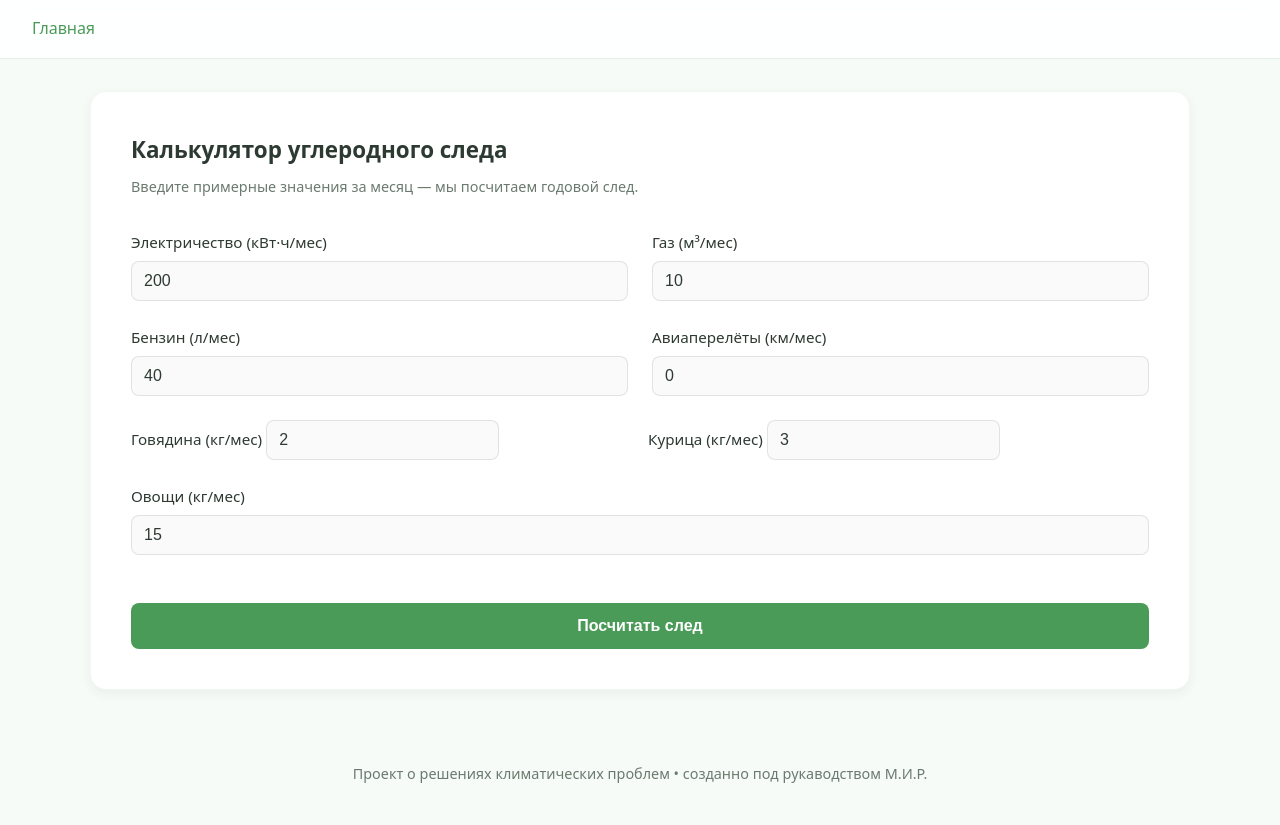
After one commit to swmedwedewa/Python.project_finals, a Flask app: page /carbon-calculator in a window 1280 px wide. The commit adds this page. Run offline with Flask 3, Linux system fonts and the light colour scheme.

Commit message:
Add files via upload

```diff
--- a/M7_Final_Project/main.py
+++ b/M7_Final_Project/main.py
@@ -1,6 +1,20 @@
-from flask import Flask, render_template
+from flask import Flask, render_template, request, jsonify
 
 app = Flask(__name__)
+
+# Переменные (кг CO₂)
+COEFFICIENTS = {
+    "electricity_kwh": 0.45,
+    "gas_m3": 1.9,
+    "petrol_l": 2.31,
+    "flight_km": 0.18,
+    "meat_beef_kg": 13.5,
+    "meat_chicken_kg": 3.7,
+    "veg_kg": 0.5,
+}
+
+TREE_CO2_PER_YEAR_KG = 22  # одно дерево
+
 
 @app.route('/')
 def index():
@@ -18,5 +32,62 @@ def category_transport():
 def category_forest():
     return render_template('category_forest.html')
 
+@app.route('/carbon-calculator')
+def carbon_calculator_page():
+    return render_template('carbon_calculator.html')
+
+@app.route('/api/carbon-calculator', methods=['POST'])
+def carbon_calculator_api():
+    data = request.form if request.form else {}
+
+    def get_float(key, default=0.0):
+        v = data.get(key, default)
+        try:
+            val = float(v)
+            return max(0.0, val)
+        except (TypeError, ValueError):
+            return 0.0
+
+    electricity = get_float("electricity_kwh")
+    gas = get_float("gas_m3")
+    petrol = get_float("petrol_l")
+    flight_km = get_float("flight_km")
+    meat_beef = get_float("meat_beef_kg")
+    meat_chicken = get_float("meat_chicken_kg")
+    veg = get_float("veg_kg")
+
+    total_co2_kg = (
+        electricity * COEFFICIENTS["electricity_kwh"] +
+        gas * COEFFICIENTS["gas_m3"] +
+        petrol * COEFFICIENTS["petrol_l"] +
+        flight_km * COEFFICIENTS["flight_km"] +
+        meat_beef * COEFFICIENTS["meat_beef_kg"] +
+        meat_chicken * COEFFICIENTS["meat_chicken_kg"] +
+        veg * COEFFICIENTS["veg_kg"]
+    )
+
+    total_co2_tons = total_co2_kg / 1000
+    trees_needed = total_co2_kg / TREE_CO2_PER_YEAR_KG
+
+    # Уровень воздействия
+    if total_co2_tons < 2:
+        level = "низкий"
+        message = "Хороший результат: ваш след ниже среднего."
+    elif total_co2_tons < 6:
+        level = "средний"
+        message = "Типичный городской след. Есть пространство для улучшений."
+    else:
+        level = "высокий"
+        message = "Высокий след. Несколько простых действий могут заметно его снизить."
+
+    return jsonify({
+        "co2_kg": round(total_co2_kg, 2),
+        "co2_tons": round(total_co2_tons, 2),
+        "trees_equivalent": round(trees_needed, 1),
+        "level": level,
+        "message": message,
+    })
+
+
 if __name__ == '__main__':
     app.run(debug=True)
--- a/M7_Final_Project/templates/base.html
+++ b/M7_Final_Project/templates/base.html
@@ -1,6 +1,7 @@
 <!DOCTYPE html>
 <html lang="ru">
 <head>
+    <link rel="icon" href="{{ url_for('static', filename='earch.png') }}" type="image/x-icon">
     <meta charset="UTF-8">
     <title>Глобальное потепление: решения</title>
     <link rel="stylesheet" href="{{ url_for('static', filename='css/style.css') }}">
--- /dev/null
+++ b/M7_Final_Project/templates/carbon_calculator.html
@@ -0,0 +1,339 @@
+<!DOCTYPE html>
+<html lang="ru">
+<head>
+  <link rel="icon" href="{{ url_for('static', filename='earch.png') }}" type="image/x-icon">
+  <meta charset="UTF-8">
+  <title>Калькулятор углеродного следа</title>
+  <style>
+    :root {
+      --bg-body: #f6fbf7;
+      --card-bg: #ffffff;
+      --text-main: #2d3a32;
+      --text-muted: #6b7a6f;
+      --accent-green: #4a9a58;
+      --accent-blue: #4f8ea1;
+      --shadow: 0 4px 12px rgba(45, 58, 50, 0.06);
+    }
+
+    body {
+      font-family: system-ui, -apple-system, Segoe UI, Roboto, Helvetica, Arial, sans-serif;
+      margin: 0;
+      padding: 0;
+      background-color: var(--bg-body);
+      color: var(--text-main);
+      line-height: 1.6;
+    }
+
+    header {
+      background: rgba(255, 255, 255, 0.9);
+      backdrop-filter: blur(10px);
+      padding: 1rem 2rem;
+      border-bottom: 1px solid rgba(74, 154, 88, 0.15);
+      position: sticky;
+      top: 0;
+      z-index: 100;
+    }
+
+    h1 {
+      margin: 0;
+      font-size: 1.5rem;
+      color: var(--text-main);
+    }
+
+    nav a {
+      color: var(--accent-green);
+      text-decoration: none;
+      margin-right: 1.25rem;
+      font-weight: 500;
+    }
+
+    nav a:hover {
+      text-decoration: underline;
+    }
+
+    main {
+      max-width: 1100px;
+      margin: 2rem auto;
+      padding: 0 1.5rem;
+    }
+
+    .calc-card {
+      background: var(--card-bg);
+      border-radius: 16px;
+      padding: 2.5rem;
+      box-shadow: var(--shadow);
+      border: 1px solid rgba(74, 154, 88, 0.08);
+    }
+
+    .calc-header {
+      margin-bottom: 2rem;
+    }
+
+    .calc-header h2 {
+      margin: 0 0 0.5rem 0;
+      color: var(--text-main);
+      font-size: 1.4rem;
+    }
+
+    .hint {
+      color: var(--text-muted);
+      font-size: 0.9rem;
+      margin: 0;
+    }
+
+    form {
+      display: grid;
+      grid-template-columns: 1fr 1fr;
+      gap: 1.5rem;
+    }
+
+    @media (max-width: 768px) {
+      form {
+        grid-template-columns: 1fr;
+      }
+    }
+
+    .row {
+      display: flex;
+      flex-direction: column;
+      gap: 0.4rem;
+    }
+
+    label {
+      font-size: 0.95rem;
+      color: var(--text-main);
+      font-weight: 500;
+    }
+
+    input[type="number"] {
+      padding: 10px 12px;
+      border: 1px solid rgba(45, 58, 50, 0.12);
+      border-radius: 8px;
+      background: #fafafa;
+      color: var(--text-main);
+      font-size: 1rem;
+      transition: border-color 0.2s;
+    }
+
+    input[type="number"]:focus {
+      outline: none;
+      border-color: var(--accent-green);
+    }
+
+    button.calc-btn {
+      grid-column: 1 / -1; /* на всю ширину сетки */
+      margin-top: 1.5rem;
+      padding: 14px;
+      background: var(--accent-green);
+      color: white;
+      border: none;
+      border-radius: 8px;
+      font-size: 1rem;
+      font-weight: 600;
+      cursor: pointer;
+      transition: background 0.2s, transform 0.1s;
+    }
+
+    button.calc-btn:hover {
+      background: #3b7d45;
+    }
+
+    button.calc-btn:active {
+      transform: scale(0.98);
+    }
+
+    .result-box {
+      margin-top: 2.5rem;
+      padding: 2rem;
+      background: rgba(74, 154, 88, 0.04);
+      border-radius: 12px;
+      border-left: 5px solid var(--accent-green);
+      display: none; /* скрыто по умолчанию */
+    }
+
+    .big-num {
+      font-size: 2rem;
+      font-weight: 700;
+      color: var(--text-main);
+      margin: 0.5rem 0;
+    }
+
+    .level-badge {
+      display: inline-block;
+      padding: 4px 10px;
+      border-radius: 20px;
+      font-size: 0.85rem;
+      font-weight: 600;
+      margin-top: 0.75rem;
+    }
+
+    .low { background: rgba(74, 154, 88, 0.15); color: var(--accent-green); }
+    .mid { background: rgba(79, 142, 161, 0.15); color: var(--accent-blue); }
+    .high { background: rgba(67, 49, 49, 0.1); color: #5a3b3b; }
+
+    .error-box {
+      margin-top: 2.5rem;
+      padding: 1.5rem;
+      background: #fff4f4;
+      border: 1px solid #eccbcb;
+      border-radius: 12px;
+      display: none;
+      color: #5a3b3b;
+    }
+
+    footer {
+      text-align: center;
+      padding: 2.5rem 1rem;
+      color: var(--text-muted);
+      font-size: 0.9rem;
+    }
+
+    .back-link {
+      display: inline-block;
+      margin-top: 1.5rem;
+      color: var(--accent-green);
+      text-decoration: none;
+      font-weight: 500;
+    }
+
+    .back-link:hover {
+      text-decoration: underline;
+    }
+  </style>
+</head>
+<body>
+  <header>
+    <nav>
+      <a href="/">Главная</a>
+      <!-- сюда можно добавить другие пункты -->
+    </nav>
+  </header>
+
+  <main>
+    <div class="calc-card">
+      <div class="calc-header">
+        <h2>Калькулятор углеродного следа</h2>
+        <p class="hint">Введите примерные значения за месяц — мы посчитаем годовой след.</p>
+      </div>
+
+      <form id="calcForm">
+        <!-- Строки 1-2: электричество и газ -->
+        <div class="row">
+          <label>Электричество (кВт·ч/мес)</label>
+          <input type="number" name="electricity_kwh" value="200" min="0">
+        </div>
+        <div class="row">
+          <label>Газ (м³/мес)</label>
+          <input type="number" name="gas_m3" value="10" min="0">
+        </div>
+
+        <!-- Строки 3-4: бензин и авиабилеты -->
+        <div class="row">
+          <label>Бензин (л/мес)</label>
+          <input type="number" name="petrol_l" value="40" min="0">
+        </div>
+        <div class="row">
+          <label>Авиаперелёты (км/мес)</label>
+          <input type="number" name="flight_km" value="0" min="0">
+        </div>
+
+        <!-- Мясо и овощи: сетка 2 колонки -->
+        <div class="row" style="grid-column: span 2;">
+          <div style="display: grid; grid-template-columns: 1fr 1fr; gap: 1rem;">
+            <div>
+              <label>Говядина (кг/мес)</label>
+              <input type="number" name="meat_beef_kg" value="2" min="0">
+            </div>
+            <div>
+              <label>Курица (кг/мес)</label>
+              <input type="number" name="meat_chicken_kg" value="3" min="0">
+            </div>
+          </div>
+        </div>
+        <div class="row" style="grid-column: span 2;">
+          <label>Овощи (кг/мес)</label>
+          <input type="number" name="veg_kg" value="15" min="0">
+        </div>
+
+        <button type="submit" class="calc-btn">Посчитать след</button>
+      </form>
+
+      <!-- Блок результата -->
+      <div id="resultBlock" class="result-box">
+        <h3>Ваш след за год</h3>
+        <p>Вы выбрасываете примерно</p>
+        <div class="big-num"><span id="co2Tons">0</span> т CO₂</div>
+        <p>Это эквивалентно <span id="treesCount">0</span> деревьям в год.</p>
+        <span id="levelBadge" class="level-badge"></span>
+        <p style="margin-top:1rem; font-size:0.95rem;" id="levelMessage"></p>
+      </div>
+
+      <!-- Блок ошибки -->
+      <div id="errorBlock" class="error-box">
+        <strong>Не удалось посчитать след</strong>
+        <p id="errorMessage" style="margin:0.5rem 0 0 0;"></p>
+      </div>
+    </div>
+  </main>
+
+  <footer>
+    Проект о решениях климатических проблем • созданно под рукаводством М.И.Р.
+  </footer>
+
+  <script>
+    document.getElementById('calcForm').addEventListener('submit', async (e) => {
+      e.preventDefault();
+      const form = e.target;
+      const data = new FormData(form);
+      const payload = Object.fromEntries(data.entries());
+
+      // Сброс блоков
+      document.getElementById('resultBlock').style.display = 'none';
+      document.getElementById('errorBlock').style.display = 'none';
+
+      try {
+        const res = await fetch('/api/carbon-calculator', {
+          method: 'POST',
+          headers: { 'Content-Type': 'application/x-www-form-urlencoded' },
+          body: new URLSearchParams(payload).toString(),
+        });
+
+        const json = await res.json();
+
+        if (res.ok) {
+          document.getElementById('resultBlock').style.display = 'block';
+          document.getElementById('co2Tons').textContent = json.co2_tons;
+          document.getElementById('treesCount').textContent = json.trees_equivalent;
+
+          const badge = document.getElementById('levelBadge');
+          const msgEl = document.getElementById('levelMessage');
+
+          badge.textContent = '';
+          msgEl.textContent = json.message;
+
+          // Цвет бейджа по уровню
+          badge.className = 'level-badge';
+          if (json.level === 'низкий') {
+            badge.classList.add('low');
+            badge.textContent = 'Низкий уровень воздействия';
+          } else if (json.level === 'средний') {
+            badge.classList.add('mid');
+            badge.textContent = 'Средний уровень воздействия';
+          } else {
+            badge.classList.add('high');
+            badge.textContent = 'Высокий уровень воздействия';
+          }
+        } else {
+          throw new Error(json.error || 'Ошибка сервера');
+        }
+      } catch (err) {
+        console.error(err);
+        const errorBlock = document.getElementById('errorBlock');
+        const msgEl = document.getElementById('errorMessage');
+        errorBlock.style.display = 'block';
+        msgEl.textContent = err.message || 'Произошла ошибка. Проверьте консоль.';
+      }
+    });
+  </script>
+</body>
+</html>
--- a/M7_Final_Project/templates/index.html
+++ b/M7_Final_Project/templates/index.html
@@ -18,5 +18,10 @@
     <h3>Леса и природа</h3>
     <p>Сохранение экосистем и восстановление лесов.</p>
   </a>
+  <a href="/carbon-calculator" class="card">
+  <img src="{{ url_for('static', filename='image/calculation.jpg') }}" alt="Калькулятор">
+  <h3>Рассчитать углеродный след</h3>
+  <p>Узнайте, сколько CO₂ вы производите за год.</p>
+</a>
 </div>
 {% endblock %}
```
Also changed, not shown: M7_Final_Project/static/earch.png (added), M7_Final_Project/static/image/calculation.jpg (added).
